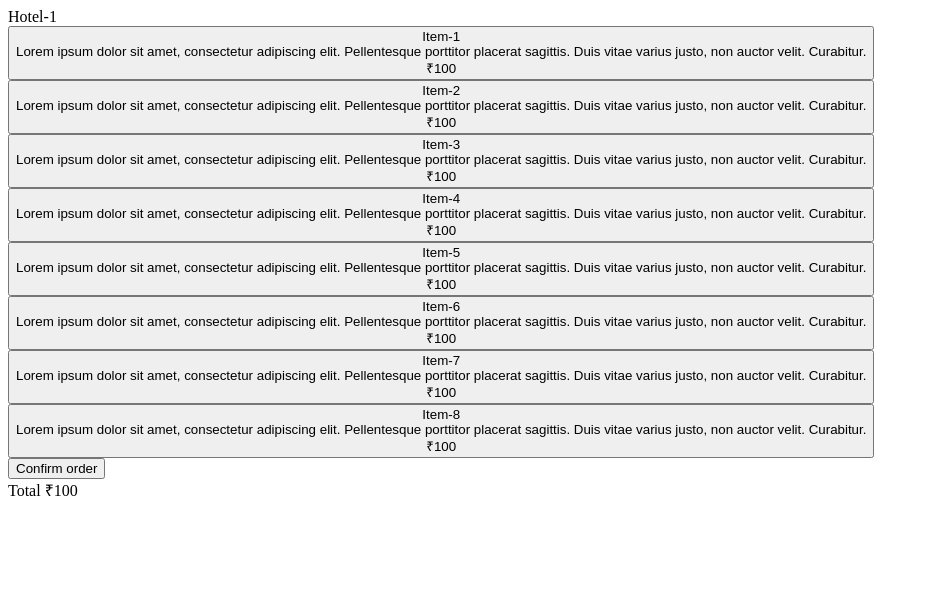
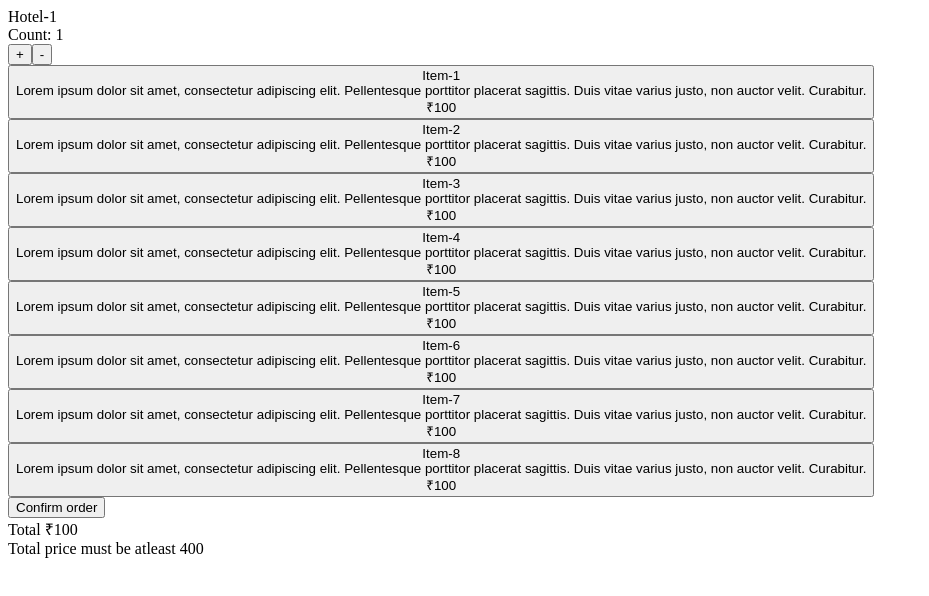
Before and after one commit to Kartiksaini001/daavat, a Next.js app in the folder client/: page /menu in a window 1280 px wide. Both pictures are taken after a click on the button 441 px from the left and 53 px from the top of the page. Shown: the top 596 px of the page, without its empty margins (0-929 px from the left). Built offline with nearby package versions, Linux system fonts and the light colour scheme.

Commit message:
Modify menu

```diff
--- a/client/data/MenuList.js
+++ b/client/data/MenuList.js
@@ -4,55 +4,55 @@ export const MenuList = [
 		description:
 			"Lorem ipsum dolor sit amet, consectetur adipiscing elit. Pellentesque porttitor placerat sagittis. Duis vitae varius justo, non auctor velit. Curabitur.",
 		price: 100,
-		selected: false,
+		count: 0,
 	},
 	{
 		name: "Item-2",
 		description:
 			"Lorem ipsum dolor sit amet, consectetur adipiscing elit. Pellentesque porttitor placerat sagittis. Duis vitae varius justo, non auctor velit. Curabitur.",
 		price: 100,
-		selected: false,
+		count: 0,
 	},
 	{
 		name: "Item-3",
 		description:
 			"Lorem ipsum dolor sit amet, consectetur adipiscing elit. Pellentesque porttitor placerat sagittis. Duis vitae varius justo, non auctor velit. Curabitur.",
 		price: 100,
-		selected: false,
+		count: 0,
 	},
 	{
 		name: "Item-4",
 		description:
 			"Lorem ipsum dolor sit amet, consectetur adipiscing elit. Pellentesque porttitor placerat sagittis. Duis vitae varius justo, non auctor velit. Curabitur.",
 		price: 100,
-		selected: false,
+		count: 0,
 	},
 	{
 		name: "Item-5",
 		description:
 			"Lorem ipsum dolor sit amet, consectetur adipiscing elit. Pellentesque porttitor placerat sagittis. Duis vitae varius justo, non auctor velit. Curabitur.",
 		price: 100,
-		selected: false,
+		count: 0,
 	},
 	{
 		name: "Item-6",
 		description:
 			"Lorem ipsum dolor sit amet, consectetur adipiscing elit. Pellentesque porttitor placerat sagittis. Duis vitae varius justo, non auctor velit. Curabitur.",
 		price: 100,
-		selected: false,
+		count: 0,
 	},
 	{
 		name: "Item-7",
 		description:
 			"Lorem ipsum dolor sit amet, consectetur adipiscing elit. Pellentesque porttitor placerat sagittis. Duis vitae varius justo, non auctor velit. Curabitur.",
 		price: 100,
-		selected: false,
+		count: 0,
 	},
 	{
 		name: "Item-8",
 		description:
 			"Lorem ipsum dolor sit amet, consectetur adipiscing elit. Pellentesque porttitor placerat sagittis. Duis vitae varius justo, non auctor velit. Curabitur.",
 		price: 100,
-		selected: false,
+		count: 0,
 	},
 ];
--- a/client/pages/menu.js
+++ b/client/pages/menu.js
@@ -11,19 +11,31 @@ const Menu = () => {
 			</Header>
 			<ItemList>
 				{MenuList.map((item, key) => (
+					<ItemCard>
+						{item.count > 0 && (
+							<Counter>
+								Count: {item.count}
+								<CounterButtonContainer>
+									<PlusButton onClick={() => (item.count = item.count + 1)}>
+										+
+									</PlusButton>
+									<MinusButton>-</MinusButton>
+								</CounterButtonContainer>
+							</Counter>
+						)}
 						<Item
 							key={key}
 							onClick={() => {
-							if (!item.selected) {
+								if (!item.count) {
 									settotalPrice(totalPrice + item.price);
-								item.selected = true;
+									item.count = 1;
 								} else {
 									settotalPrice(totalPrice - item.price);
-								item.selected = false;
+									item.count = item.count - 1;
 								}
 							}}
 							className={`${
-							!item.selected
+								!item.count
 									? "border-blue-400 border"
 									: "border-green-400 bg-green-200 scale-95 border-4"
 							}`}
@@ -32,6 +44,7 @@ const Menu = () => {
 							<Desc>{item.description}</Desc>
 							<Price>&#x20B9;{item.price}</Price>
 						</Item>
+					</ItemCard>
 				))}
 			</ItemList>
 			<ConfirmContainer>
@@ -43,6 +56,9 @@ const Menu = () => {
 					Confirm order
 				</ConfirmButton>
 				<Total>Total &#x20B9;{totalPrice}</Total>
+				<ShortMessage>
+					{totalPrice < 400 && "Total price must be atleast 400"}
+				</ShortMessage>
 			</ConfirmContainer>
 		</Wrapper>
 	);
@@ -59,17 +75,23 @@ const Header = tw.div`
 const HotelName = tw.div`
   text-5xl
 `;
+//flex flex-col mt-4 h-70 overflow-auto bg-white flex-1 mx-4 justify-center
 const ItemList = tw.div`
-  flex flex-col mt-4 h-70 overflow-auto bg-white flex-1 mx-4
+  flex flex-col flex-1 p-4 mt-4 mx-auto flex-1 overflow-auto
 `;
+//flex justify-between bg-white p-4 items-center my-2 mx-5 rounded-lg py-8 transform hover:bg-opacity-75 transition shadow-md active:bg-green-100  bg-gray-200`;
+const ItemCard = tw.div`
+	mx-auto mt-4
+`;
+
 const Item = tw.button`
-  flex justify-between bg-white p-4 items-center my-2 mx-5 rounded-lg py-8 transform hover:bg-opacity-75 transition shadow-md active:bg-green-100
+  flex p-4 justify-between items-center py-8 rounded-lg transform hover:bg-opacity-75 transition shadow-md active:bg-green-100 bg-gray-200
 `;
 const Name = tw.div`
   font-medium
 `;
 const Desc = tw.div`
-  text-sm mx-10 text-center flex-grow-0 w-1/2
+  text-sm mx-10 text-center flex-grow-0 w-1/2 text-gray-800
 `;
 const Price = tw.div`
   font-medium
@@ -83,3 +105,17 @@ const Total = tw.div`
 const ConfirmButton = tw.button`
   bg-black text-white mr-8 p-2 px-4 rounded-lg ring-2 ring-gray-600 text-lg
 `;
+const ShortMessage = tw.div`
+	text-xs mr-3 text-red-600
+`;
+const Counter = tw.div`
+	flex items-center
+`;
+const CounterButtonContainer = tw.div`
+`;
+const PlusButton = tw.button`
+	mx-2 text-2xl bg-green-500 p-1 px-2 rounded-lg
+`;
+const MinusButton = tw.button`
+	mx-2 text-2xl bg-red-500 p-1 px-2 rounded-lg
+`;
```
Also changed, not shown: client/components/Header.js (added, +16 -0 lines), client/pages/index.js (+61 -41 lines), client/img/test2.jpg (added), 1 other file (tests, documents, lock files or other folders). Lines whose indentation alone changed are shown as unchanged.
